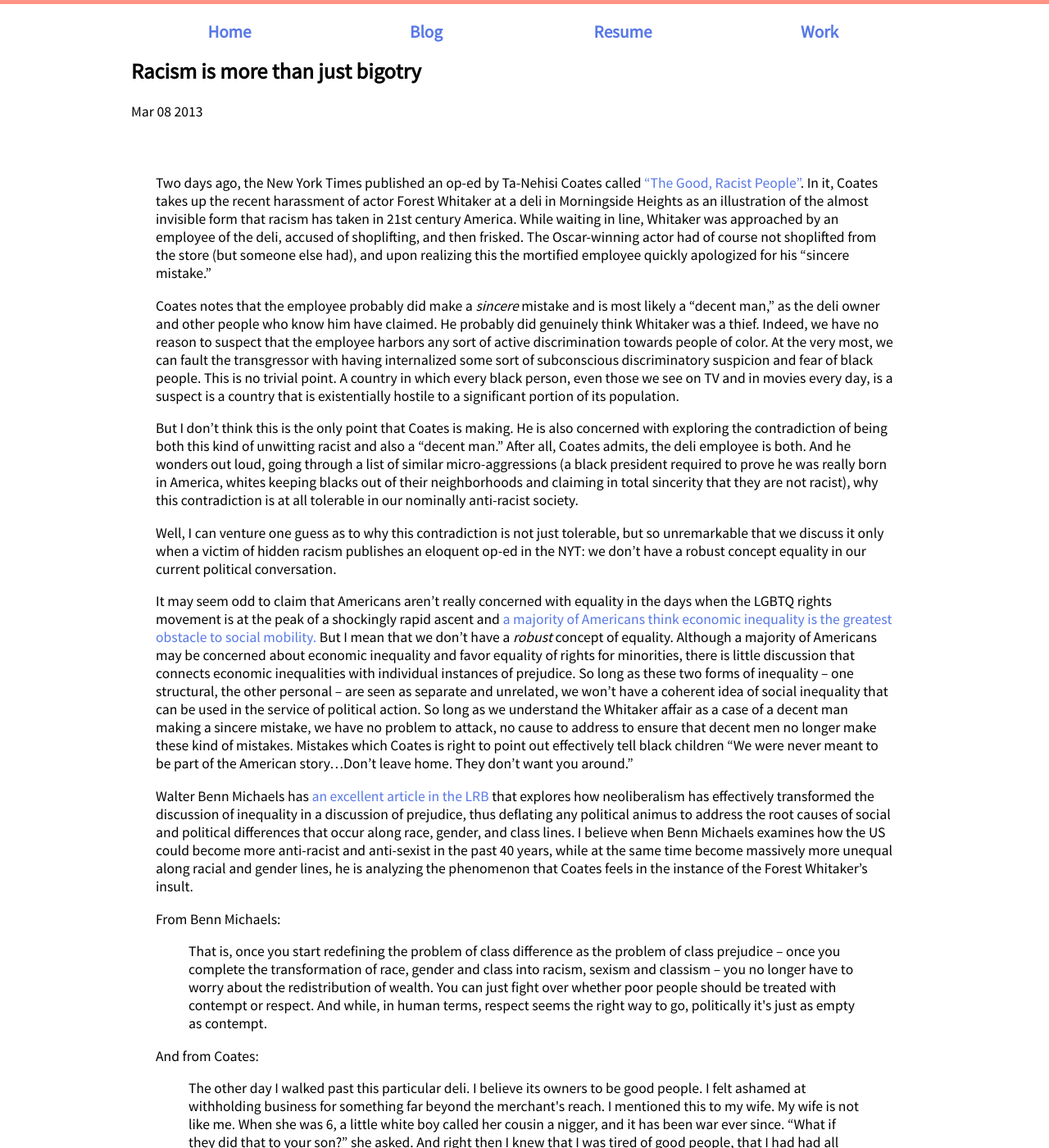
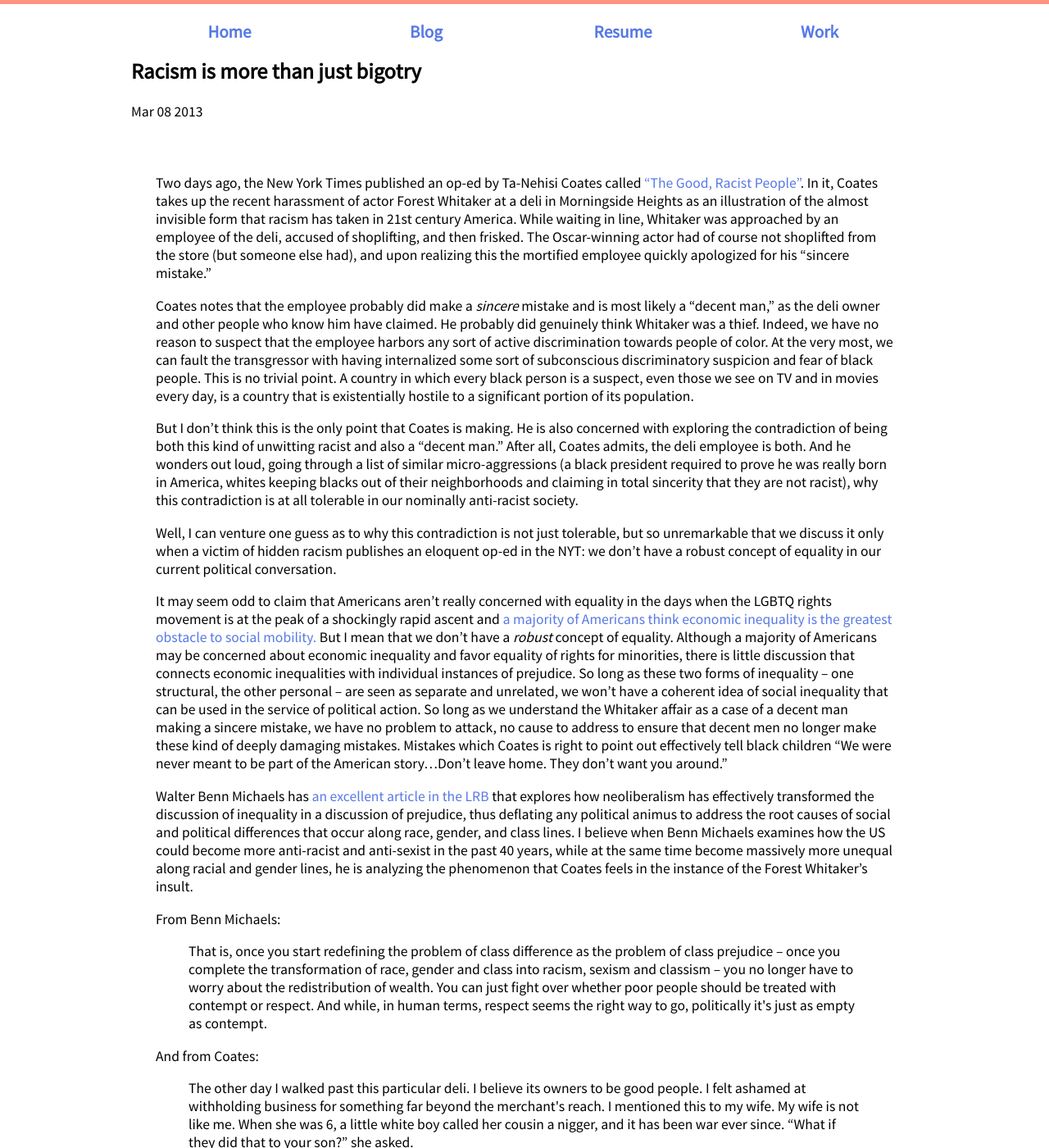
Before and after one commit to evanseyf/blog, a Jekyll site: the page built from _posts/2013-03-08-racism-is-more-than-just-bigotry.md, in a window 1280 px wide and 1400 px high. Shown: the whole window at 82% size. Built offline with Jekyll 4.4.1, drawn with Linux system fonts in a browser that asks for light colours; nearby versions of some CDN libraries; Markdown is read by kramdown in place of the engine named in the settings; some of the changed text lies outside the part shown.

Commit message:
formatting and copy tweaks

```diff
--- a/_posts/2013-03-08-racism-is-more-than-just-bigotry.md
+++ b/_posts/2013-03-08-racism-is-more-than-just-bigotry.md
@@ -5,26 +5,25 @@ title: Racism is more than just bigotry
 
 Two days ago, the New York Times published an op-ed by Ta-Nehisi Coates called ["The Good, Racist People"](http://www.nytimes.com/2013/03/07/opinion/coates-the-good-racist-people.html). In it, Coates takes up the recent harassment of actor Forest Whitaker at a deli in Morningside Heights as an illustration of the almost invisible form that racism has taken in 21st century America. While waiting in line, Whitaker was approached by an employee of the deli, accused of shoplifting, and then frisked. The Oscar-winning actor had of course not shoplifted from the store (but someone else had), and upon realizing this the mortified employee quickly apologized for his "sincere mistake."
 
-Coates notes that the employee probably did make a _sincere_ mistake and is most likely a "decent man," as the deli owner and other people who know him have claimed. He probably did genuinely think Whitaker was a thief. Indeed, we have no reason to suspect that the employee harbors any sort of active discrimination towards people of color. At the very most, we can fault the transgressor with having internalized some sort of subconscious discriminatory suspicion and fear of black people. This is no trivial point. A country in which every black person, even those we see on TV and in movies every day, is a suspect is a country that is existentially hostile to a significant portion of its population.
+Coates notes that the employee probably did make a _sincere_ mistake and is most likely a "decent man," as the deli owner and other people who know him have claimed. He probably did genuinely think Whitaker was a thief. Indeed, we have no reason to suspect that the employee harbors any sort of active discrimination towards people of color. At the very most, we can fault the transgressor with having internalized some sort of subconscious discriminatory suspicion and fear of black people. This is no trivial point. A country in which every black person is a suspect, even those we see on TV and in movies every day, is a country that is existentially hostile to a significant portion of its population.
 
 But I don't think this is the only point that Coates is making. He is also concerned with exploring the contradiction of being both this kind of unwitting racist and also a "decent man." After all, Coates admits, the deli employee is both. And he wonders out loud, going through a list of similar micro-aggressions (a black president required to prove he was really born in America, whites keeping blacks out of their neighborhoods and claiming in total sincerity that they are not racist), why this contradiction is at all tolerable in our nominally anti-racist society.
 
-Well, I can venture one guess as to why this contradiction is not just tolerable, but so unremarkable that we discuss it only when a victim of hidden racism publishes an eloquent op-ed in the NYT: we don't have a robust concept equality in our current political conversation.
+Well, I can venture one guess as to why this contradiction is not just tolerable, but so unremarkable that we discuss it only when a victim of hidden racism publishes an eloquent op-ed in the NYT: we don't have a robust concept of equality in our current political conversation.
 
-It may seem odd to claim that Americans aren't really concerned with equality in the days when the LGBTQ rights movement is at the peak of a shockingly rapid ascent and [a majority of Americans think economic inequality is the greatest obstacle to social mobility.](http://www.americanprogress.org/issues/economy/news/2012/03/05/11193/americans-care-about-economic-inequality) But I mean that we don't have a _robust_ concept of equality. Although a majority of Americans may be concerned about economic inequality and favor equality of rights for minorities, there is little discussion that connects economic inequalities with individual instances of prejudice. So long as these two forms of inequality -- one structural, the other personal -- are seen as separate and unrelated, we won't have a coherent idea of social inequality that can be used in the service of political action. So long as we understand the Whitaker affair as a case of a decent man making a sincere mistake, we have no problem to attack, no cause to address to ensure that decent men no longer make these kind of mistakes. Mistakes which Coates is right to point out effectively tell black children "We were never meant to be part of the American story...Don't leave home. They don't want you around."
+It may seem odd to claim that Americans aren't really concerned with equality in the days when the LGBTQ rights movement is at the peak of a shockingly rapid ascent and [a majority of Americans think economic inequality is the greatest obstacle to social mobility.](http://www.americanprogress.org/issues/economy/news/2012/03/05/11193/americans-care-about-economic-inequality) But I mean that we don't have a _robust_ concept of equality. Although a majority of Americans may be concerned about economic inequality and favor equality of rights for minorities, there is little discussion that connects economic inequalities with individual instances of prejudice. So long as these two forms of inequality -- one structural, the other personal -- are seen as separate and unrelated, we won't have a coherent idea of social inequality that can be used in the service of political action. So long as we understand the Whitaker affair as a case of a decent man making a sincere mistake, we have no problem to attack, no cause to address to ensure that decent men no longer make these kind of deeply damaging mistakes. Mistakes which Coates is right to point out effectively tell black children "We were never meant to be part of the American story...Don't leave home. They don't want you around."
 
 Walter Benn Michaels has [an excellent article in the LRB](http://www.lrb.co.uk/v31/n16/walter-benn-michaels/what-matters) that explores how neoliberalism has effectively transformed the discussion of inequality in a discussion of prejudice, thus deflating any political animus to address the root causes of social and political differences that occur along race, gender, and class lines. I believe when Benn Michaels examines how the US could become more anti-racist and anti-sexist in the past 40 years, while at the same time become massively more unequal along racial and gender lines, he is analyzing the phenomenon that Coates feels in the instance of the Forest Whitaker's insult.
 
 From Benn Michaels:
 
 <blockquote>
-	That is, once you start redefining the problem of class difference as the problem of class prejudice – once you complete the transformation of race, gender and class into racism, sexism and classism – you no longer have to worry about the redistribution of wealth. You can just fight over whether poor people should be treated with contempt or respect. And while, in human terms, respect seems the right way to go, politically it's just as empty as contempt.
+	<p>That is, once you start redefining the problem of class difference as the problem of class prejudice – once you complete the transformation of race, gender and class into racism, sexism and classism – you no longer have to worry about the redistribution of wealth. You can just fight over whether poor people should be treated with contempt or respect. And while, in human terms, respect seems the right way to go, politically it's just as empty as contempt.</p>
 </blockquote>
 
 And from Coates:
 
 <blockquote>
-	The other day I walked past this particular deli. I believe its owners to be good people. I felt ashamed at withholding business for something far beyond the merchant's reach. I mentioned this to my wife. My wife is not like me. When she was 6, a little white boy called her cousin a nigger, and it has been war ever since. “What if they did that to your son?” she asked.
-
-	And right then I knew that I was tired of good people, that I had had all the good people I could take.
+	<p>The other day I walked past this particular deli. I believe its owners to be good people. I felt ashamed at withholding business for something far beyond the merchant's reach. I mentioned this to my wife. My wife is not like me. When she was 6, a little white boy called her cousin a nigger, and it has been war ever since. “What if they did that to your son?” she asked.<p>
+	<p>And right then I knew that I was tired of good people, that I had had all the good people I could take.</p>
 </blockquote>
```
